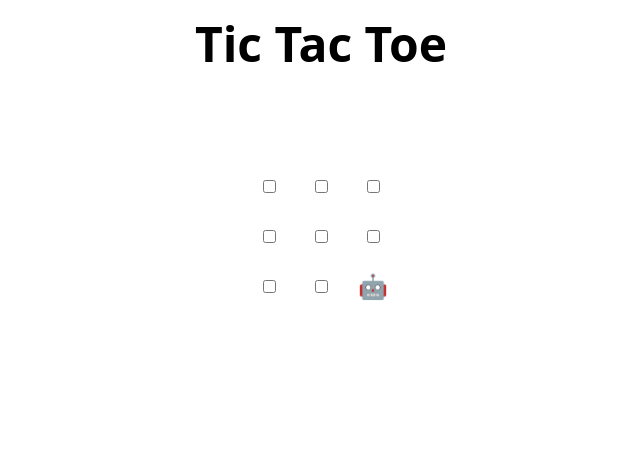
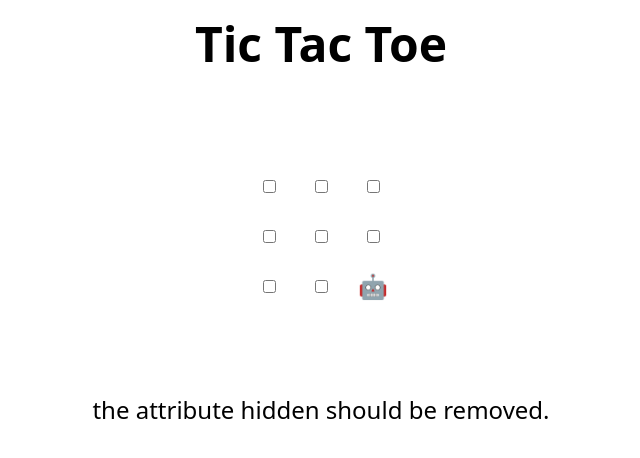
Before and after one commit to savia-sark/review-pull-requests, a plain HTML site: page index.html in a window 1280 px wide. Shown: the whole page, without its empty margins (319-959 px from the left). Drawn offline with Linux system fonts and the light colour scheme.

Commit message:
Update index.html
added a text

```diff
--- a/index.html
+++ b/index.html
@@ -48,6 +48,7 @@
 </table>
 
 <h2 hidden>Game over, refresh to play again 🧑‍💻 🤖!</h2>
+the attribute hidden should be removed.
 
 <script>
   // Initialization
```
